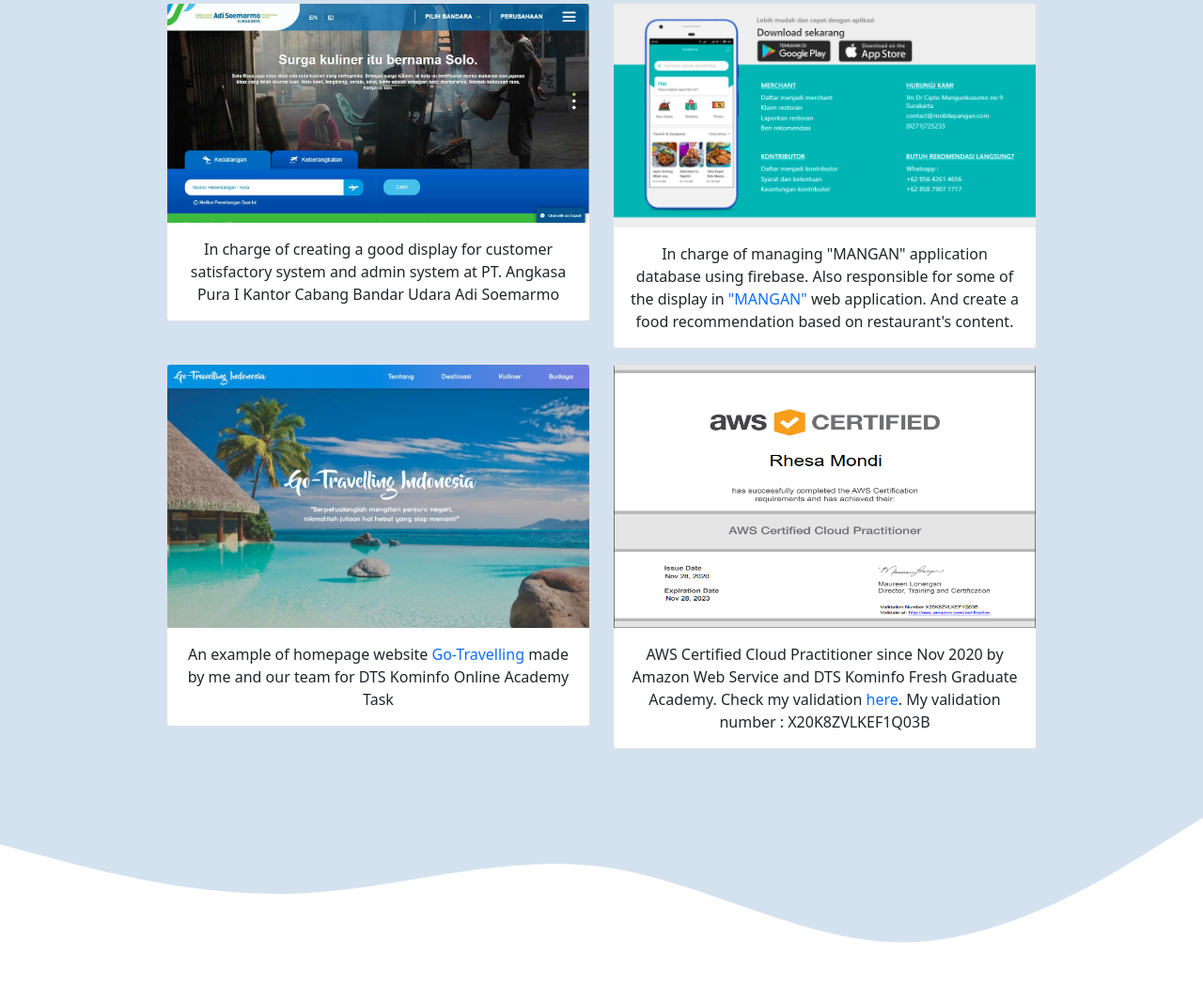
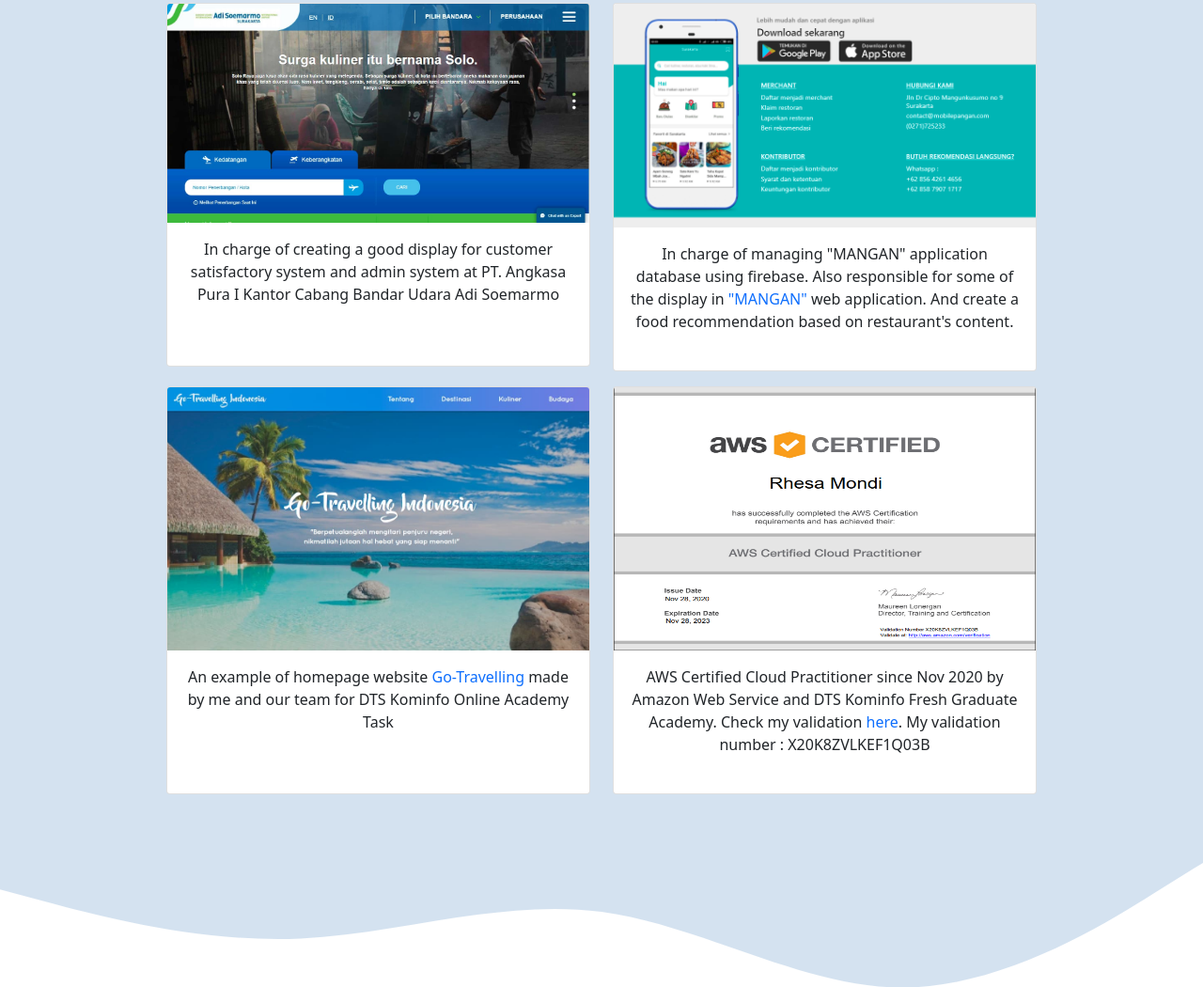
Before and after one commit to rheshav/MyPortofolio, a plain HTML site: page index.html in a window 1280 px wide. Shown: the part 1404-2454 px from the top of the page at 94% size. Drawn offline with nearby package versions, Linux system fonts and the light colour scheme.

Commit message:
update card-size for card text

```diff
--- a/style.css
+++ b/style.css
@@ -19,6 +19,10 @@ section {
     background-color: #186ba1;
     color: #fff;
     transition: 0.3s;
+}
+
+.card-size {
+    min-height: 120px;
 }
 
 .card-text a {
```
